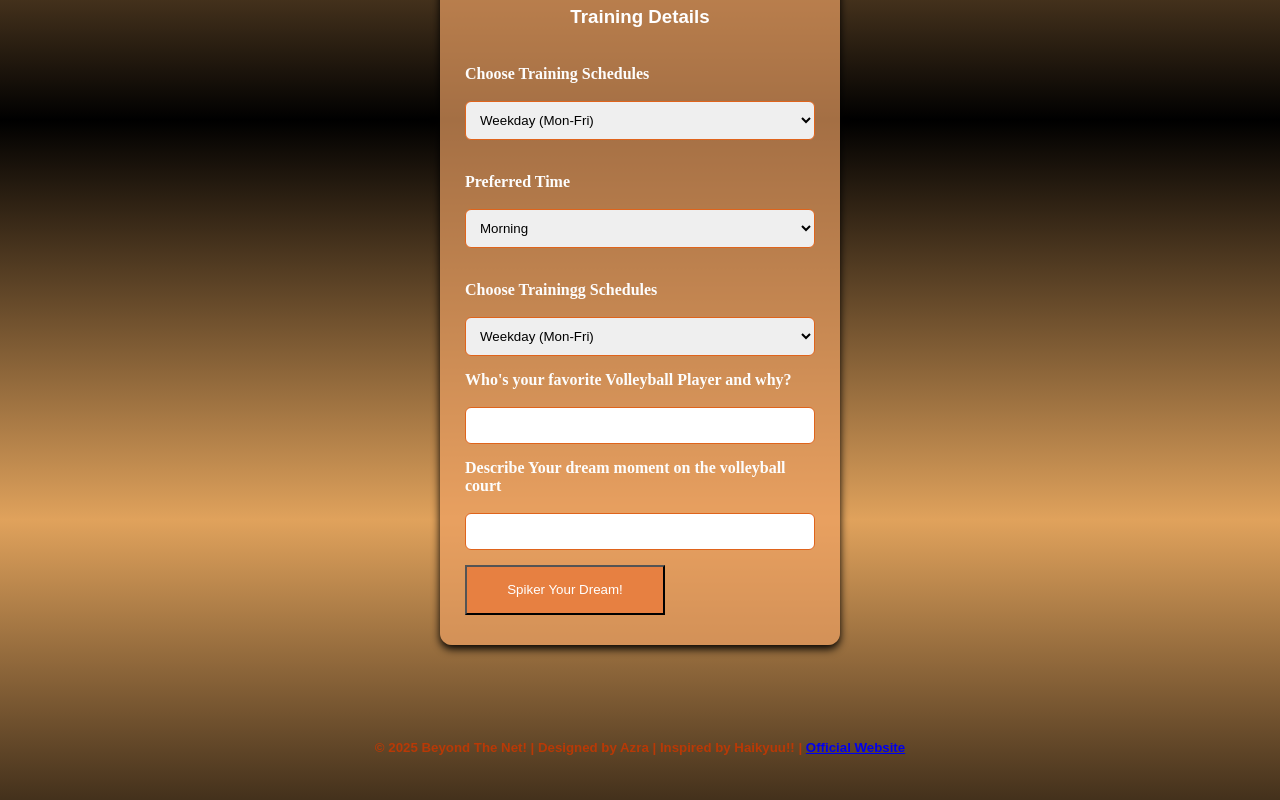
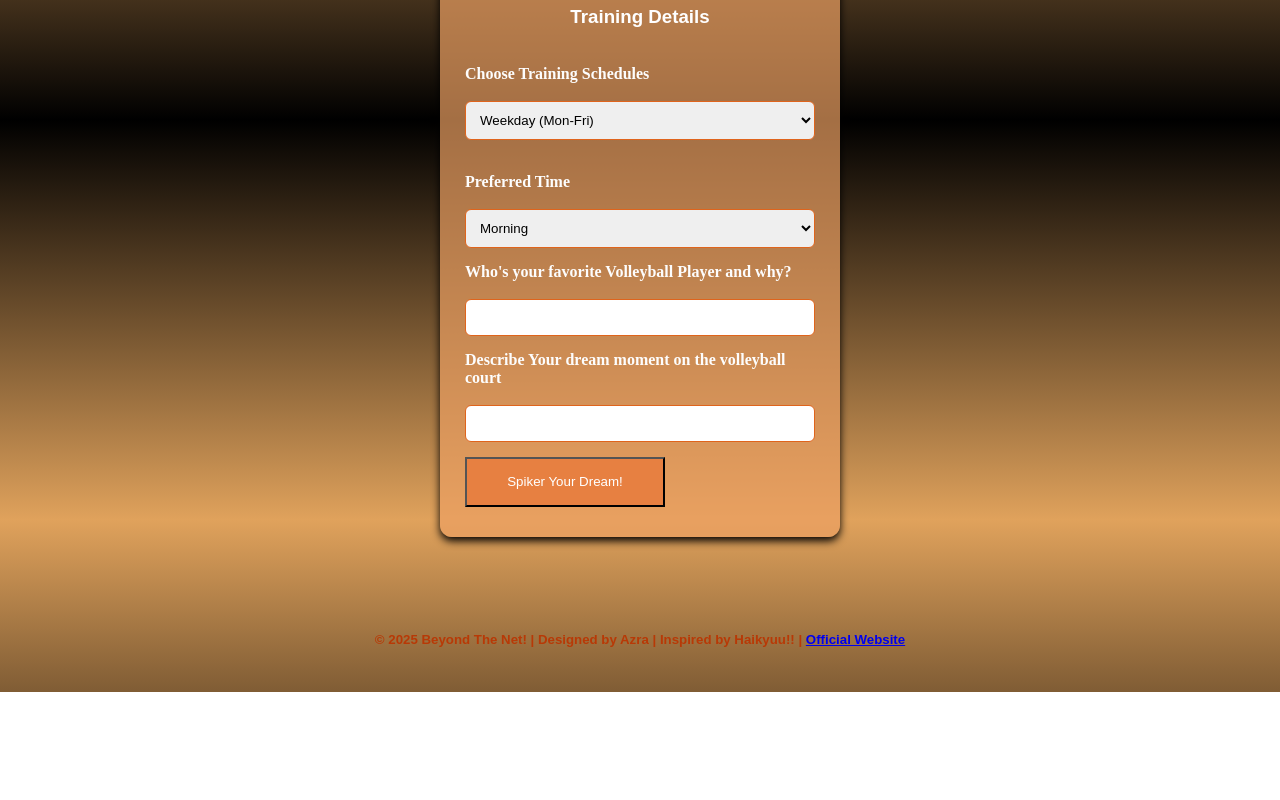
Before and after one commit to rashiekaazra/VolleyVerse, a plain HTML site: page Registration.html in a window 1280 px wide. Shown: the part 1480-2280 px from the top of the page. After the commit the page ends 2172 px from the top, so only its background shows below. Drawn offline with Linux system fonts and the light colour scheme.

Commit message:
Update Registration.html

```diff
--- a/Registration.html
+++ b/Registration.html
@@ -257,15 +257,6 @@
         </select>
     </div>
     <div style="text-align:center;">
-        <br>
-        <label for="Schedules">Choose Trainingg Schedules</label>
-        <br>
-        <select name="Schedules" id="Schedules" required>
-        <option value="weekday">Weekday (Mon-Fri)</option>
-        <option value="weekend">weekend (Sat-Sun)</option>
-        </select>
-    </div>
-  <div style="text-align:center;">
         <label for="motivates">Who's your favorite Volleyball Player and why?</label>
         <br>
         <input type="text" name="Motivates" id="Motivates" required>
```
